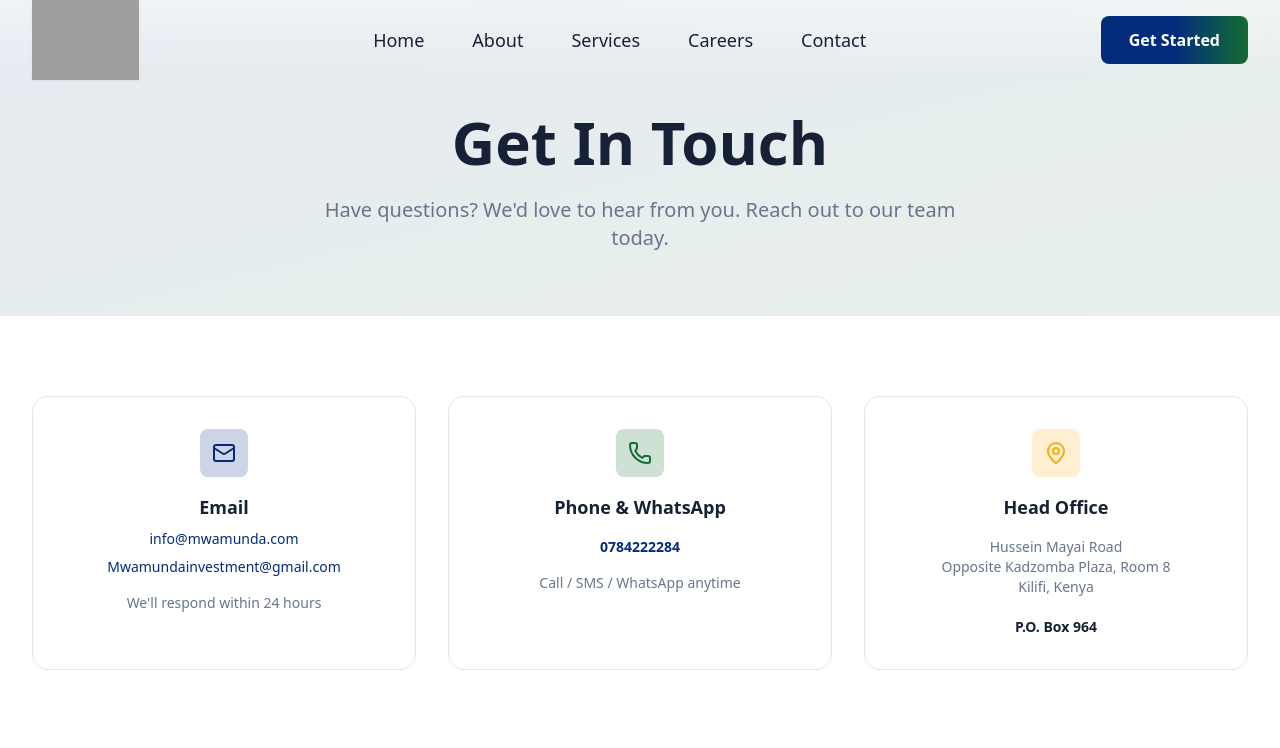
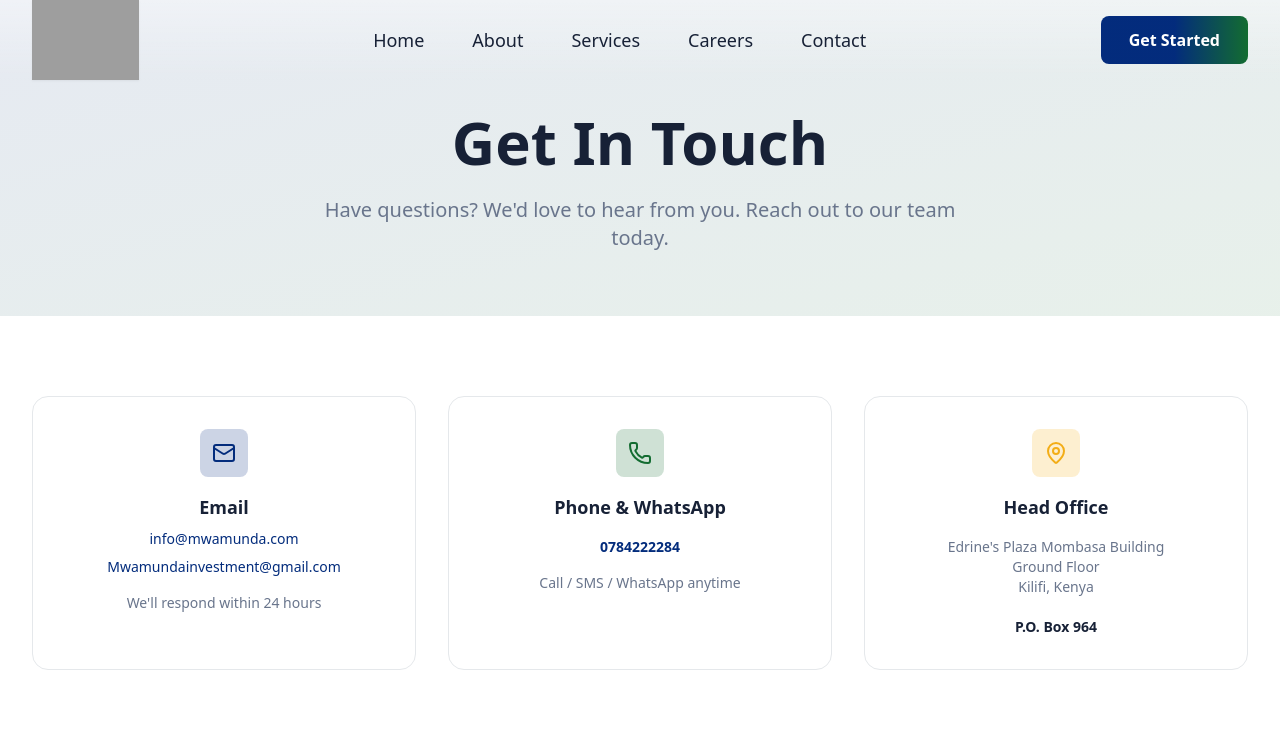
Before and after one commit to swairua/mwamunda, a React (Vite) app: page /contact in a window 1280 px wide. Shown: the top 748 px of the page. Built offline with nearby package versions, Linux system fonts and the light colour scheme; grey boxes are pictures that could not be loaded.

Commit message:
completionId: cgen-0dd1776a86f746a7ad03d952b1bdcd53
cgen-0dd1776a86f746a7ad03d952b1bdcd53

```diff
--- a/client/pages/Contact.tsx
+++ b/client/pages/Contact.tsx
@@ -157,9 +157,10 @@ export default function Contact() {
                 Head Office
               </h3>
               <p className="text-muted-foreground text-xs sm:text-sm leading-relaxed">
-                Hussein Mayai Road
+                Edrine's Plaza Mombasa Building
                 <br />
-                Opposite Kadzomba Plaza, Room 8<br />
+                Ground Floor
+                <br />
                 Kilifi, Kenya
                 <br />
                 <br />
```
